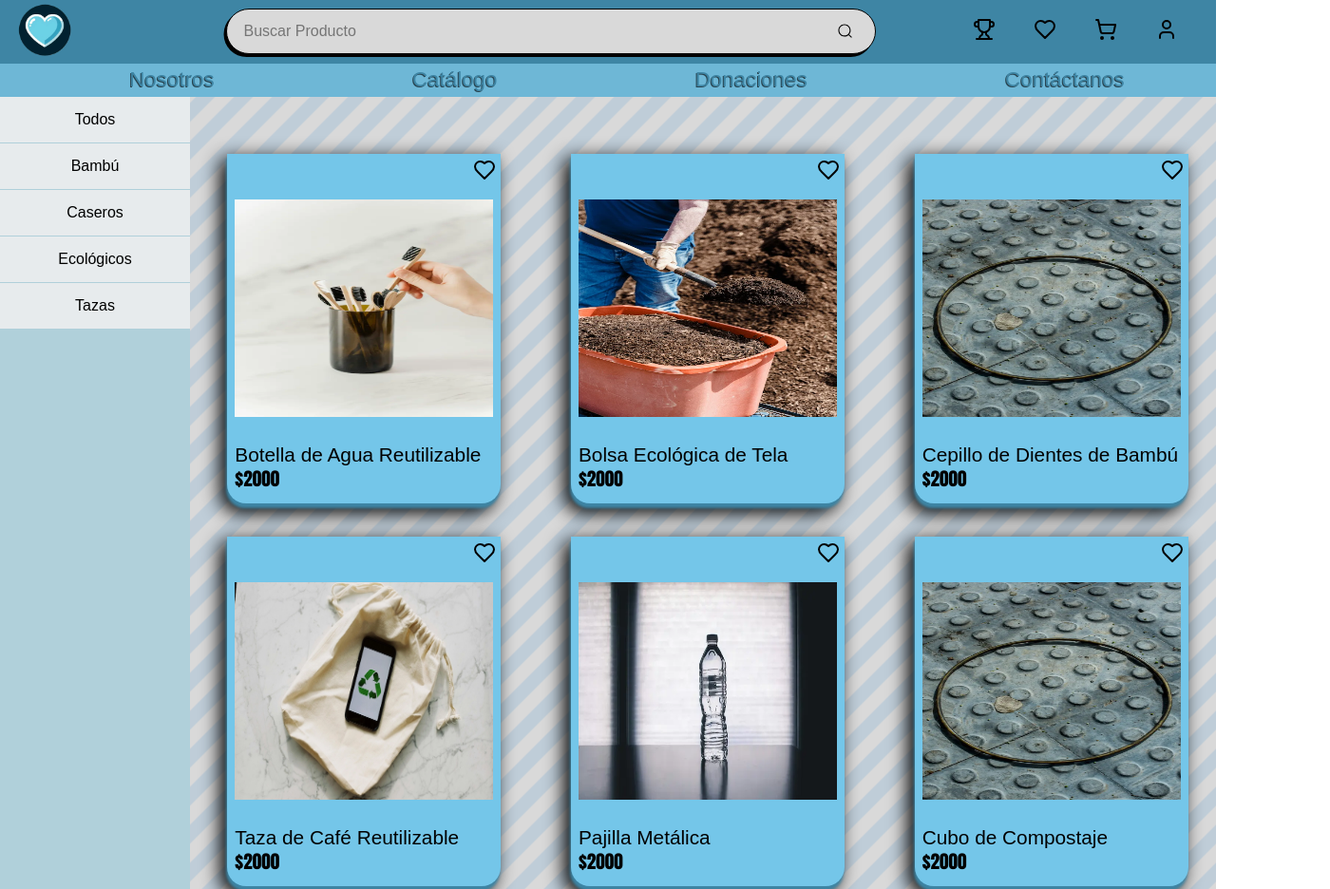
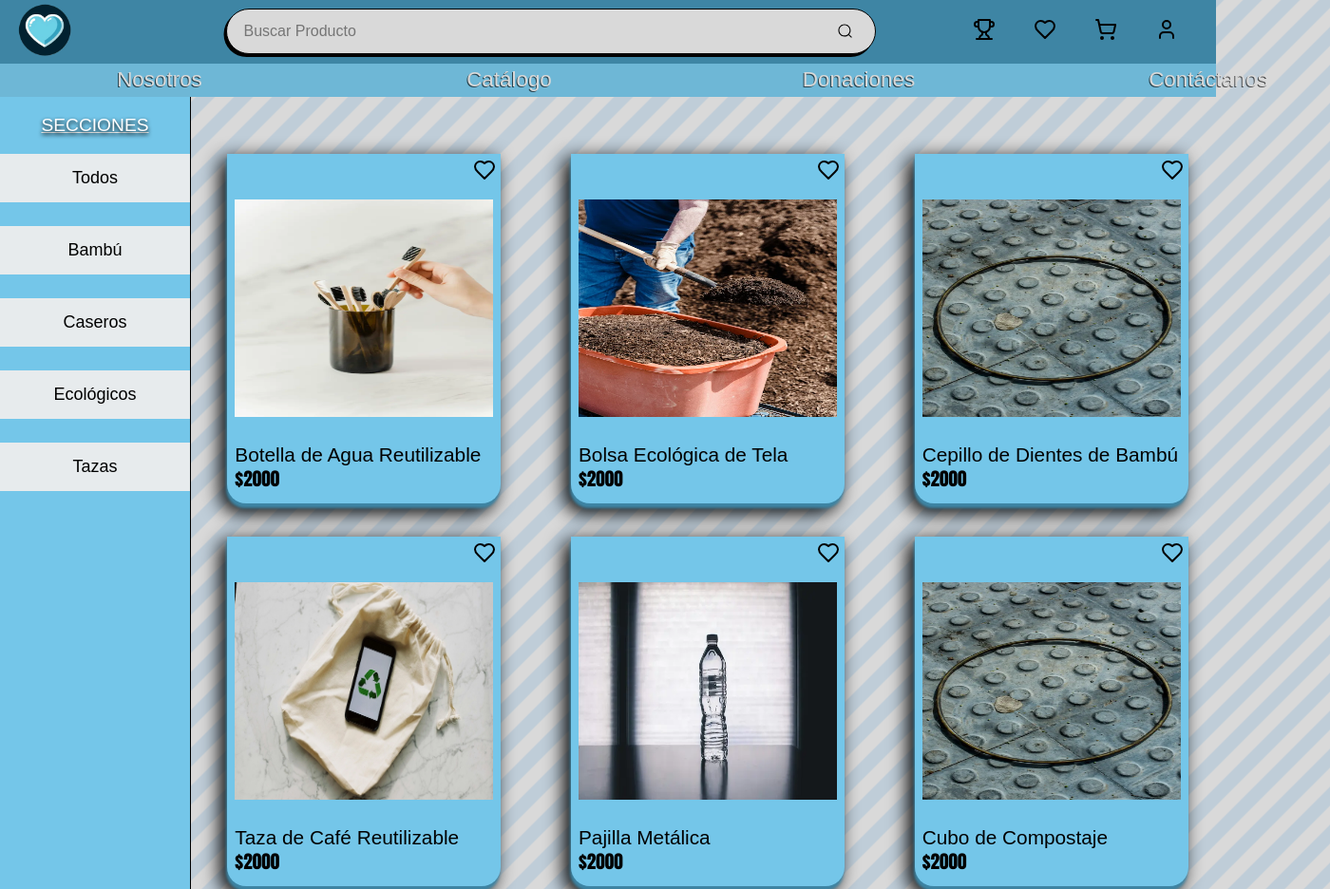
Before and after one commit to SusanoJuicio/human-care-repo, a website with bundled scripts: page public/catalogo.html in a window 1280 px wide. Shown: the top 936 px of the page at 95% size, 1400 px wide, since content can reach past the window. Built offline with nearby package versions, Linux system fonts and the light colour scheme.

Commit message:
Catalog Filters Updated

```diff
--- a/public/catalogo.html
+++ b/public/catalogo.html
@@ -20,12 +20,13 @@
     <header id="header"></header>
     <main>
         <section id="filtros">
-            <ul>
-                <li>Todos</li>
-                <li>Bambú</li>
-                <li>Caseros</li>
-                <li>Ecológicos</li>
-                <li>Tazas</li>
+            <p class="filter_text">Secciones</p>
+            <ul class="filter_list">
+                <li class="filter_tipe">Todos</li>
+                <li class="filter_tipe">Bambú</li>
+                <li class="filter_tipe">Caseros</li>
+                <li class="filter_tipe">Ecológicos</li>
+                <li class="filter_tipe">Tazas</li>
             </ul>
         </section>
         <section id="cards"></section>
--- a/public/styles/catalogo.css
+++ b/public/styles/catalogo.css
@@ -32,12 +32,13 @@ main {
 }
 
 #filtros {
-    background-color: #b0d0da;
+    background-color: #74c6e9;
     width: 200px;
     padding: 0;
     margin: 0;
     position: sticky;
     top: 0px;
+    border-right: 1.5px solid #000000;
 }
 
 
@@ -50,14 +51,41 @@ main {
 #filtros li {
     background-color: #e7ebed;
     padding: 15px;
-    border-bottom: 1px solid #b0d0da;
     text-align: center;
-    font-size: 16px;
+    font-size: large;
     cursor: pointer;
+    text-decoration: solid;
+    color: #000000;
 }
 
 #filtros li:hover {
-    background-color: #b0d0da;
+    background-color: #3E85A4;
+    box-shadow: -2px 2.5px 1px #000;
+    transition: ease 0.25s;
+}
+
+.filter_list{
+    height: auto;
+    width: 100%;
+    display: grid;
+    justify-items: center;
+    gap: 25px;
+}
+
+
+.filter_tipe{
+    height: fit-content;
+    width: 85%;
+}
+
+.filter_text{
+    color: white;
+    font-size: larger;
+    text-decoration: underline;
+    text-shadow: 0px 2px 4px #000000;
+    text-transform: uppercase;
+    display: flex;
+    justify-content: center;
 }
 
 #cards {
--- a/public/styles/header.css
+++ b/public/styles/header.css
@@ -143,13 +143,26 @@ body {
 }
 
 .nav_links {
-    text-decoration: none;
-    color: #3E85A4;
+    width: 360px;
+    text-decoration: solid;
+    color: #D9D9D9;
+    text-shadow: #000000;
+    display: flex;
+    justify-content: center;
+    align-items: center;
+
 }
 
 .nav_links:hover {
-    color: #fdfdfd;
+    box-shadow: -2px 2.5px 1px #000;
+    transition: ease 0.25s;
     background-color: #3E85A4;
-    padding: 2px;
-    border-radius: 5%;
+    color: white;
 }
+.nav_items {
+    width: 20%;
+    align-items: center;
+    display: flex;
+    padding: 4px;
+    justify-content: center;
+}
```
Also changed, not shown: public/js/miperfil.js (+6 -7 lines), public/perfil.html (+1 -1 lines).
